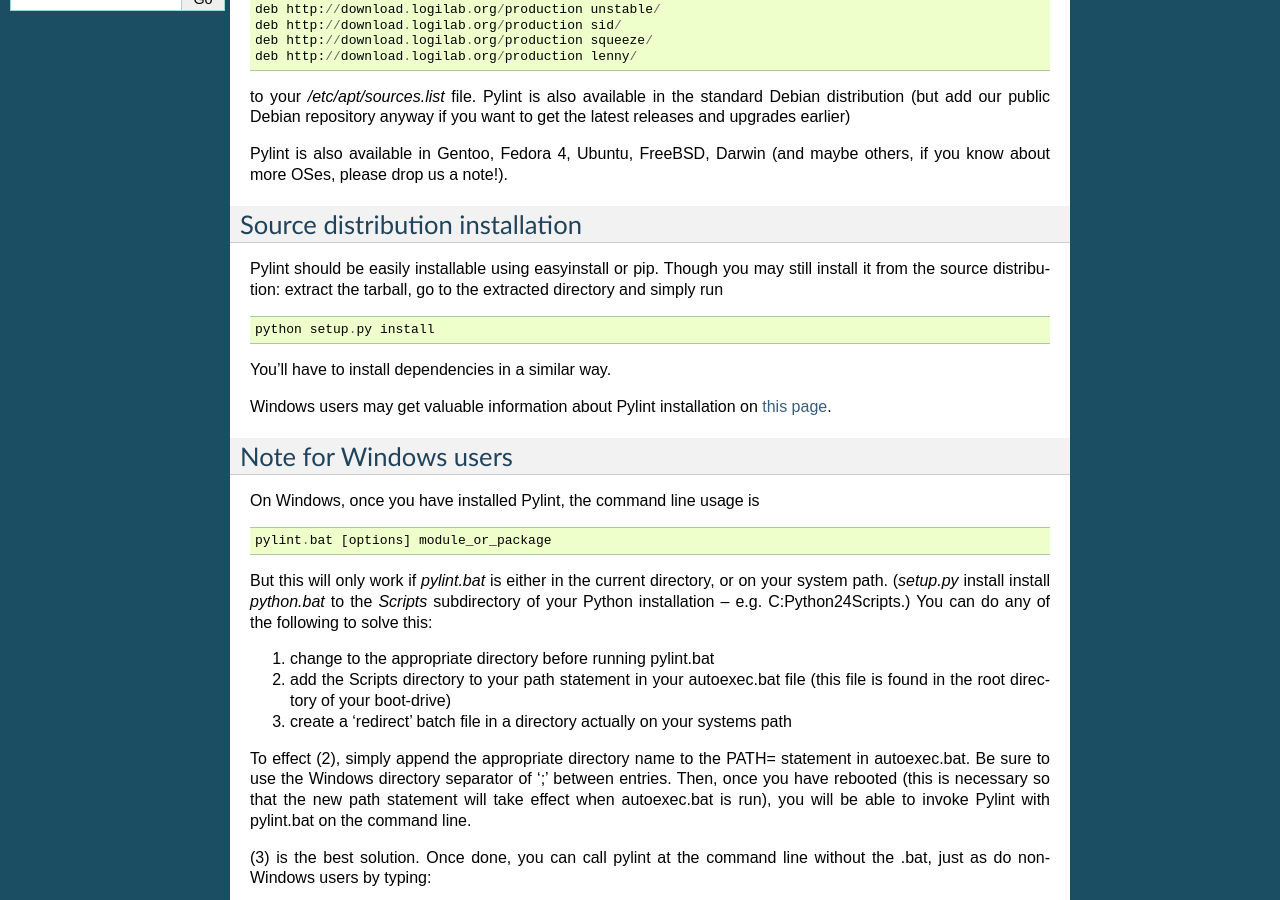
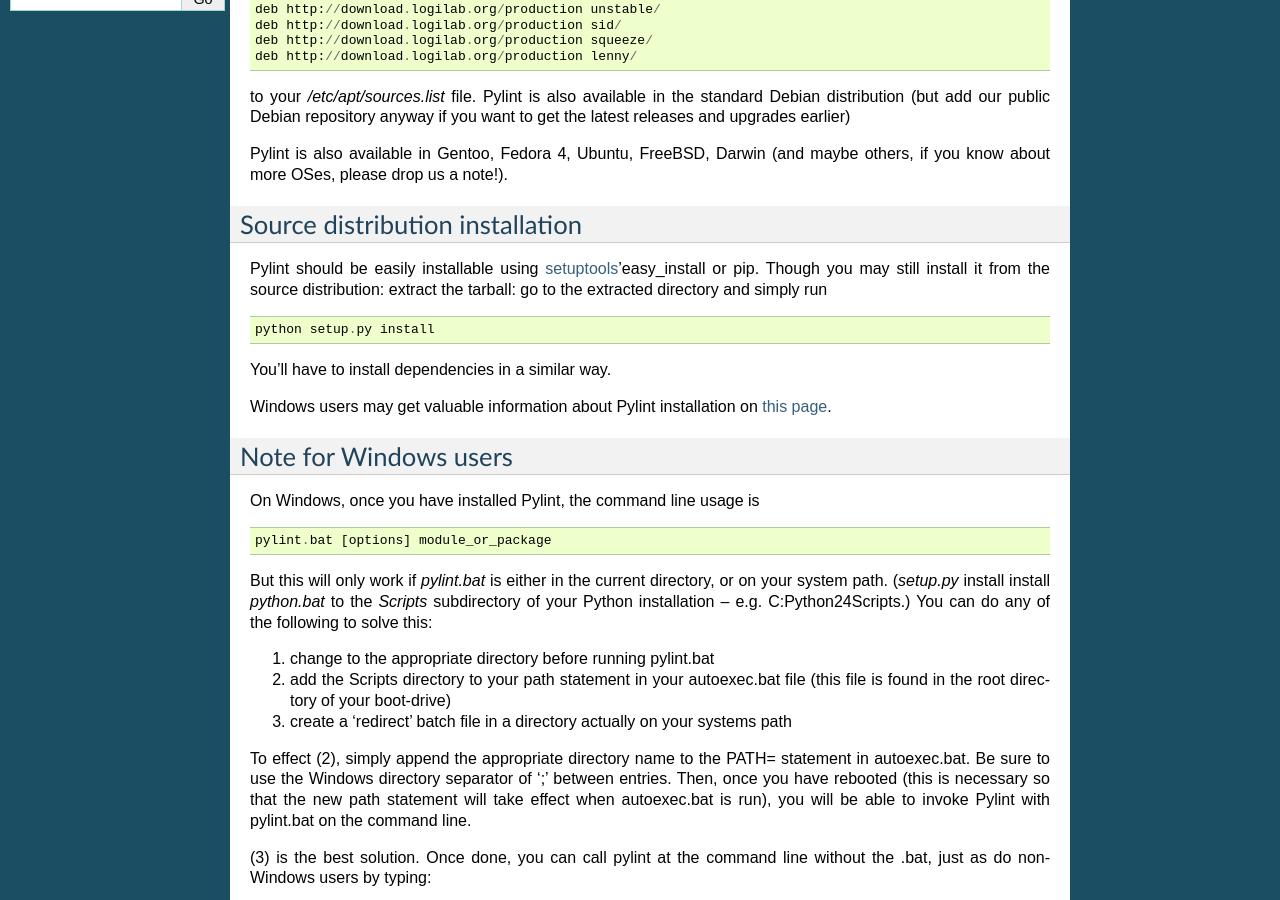
Before and after one commit to gurneyalex/pylint, a Sphinx documentation site: the page built from doc/installation.rst, in a window 1280 px wide and 900 px high, scrolled down 341 px. Built offline with Sphinx 7.4.7, drawn with Linux system fonts in a browser that asks for light colours; pages that are not in the unit, such as notebooks, are missing from menus.

Commit message:
[doc/install] link to setuptools, easy_install instead of easyinstall

```diff
--- a/doc/installation.rst
+++ b/doc/installation.rst
@@ -32,9 +32,9 @@
 Source distribution installation
 ''''''''''''''''''''''''''''''''
 
-Pylint should be easily installable using easyinstall or pip. Though you may
-still install it from the source distribution: extract the tarball, go to the
-extracted directory and simply run ::
+Pylint should be easily installable using setuptools_'easy_install or
+pip. Though you may still install it from the source distribution: extract the
+tarball: go to the extracted directory and simply run ::
 
     python setup.py install
 
@@ -43,6 +43,7 @@
 Windows users may get valuable information about Pylint installation on
 `this page`_.
 
+.. _setuptools: http://pypi.python.org/pypi/setuptools
 .. _`this page`: http://thinkhole.org/wp/2006/01/16/installing-pylint-on-windows/
 
 
```
